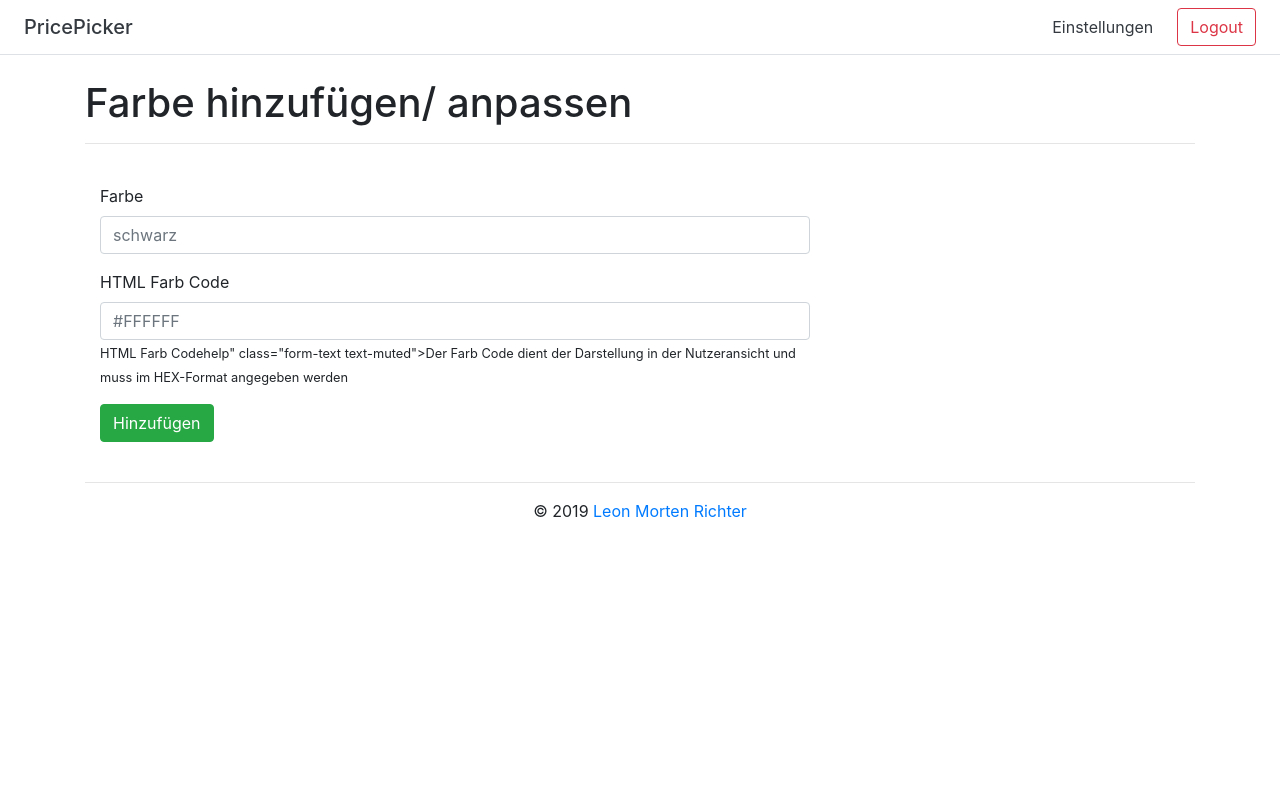
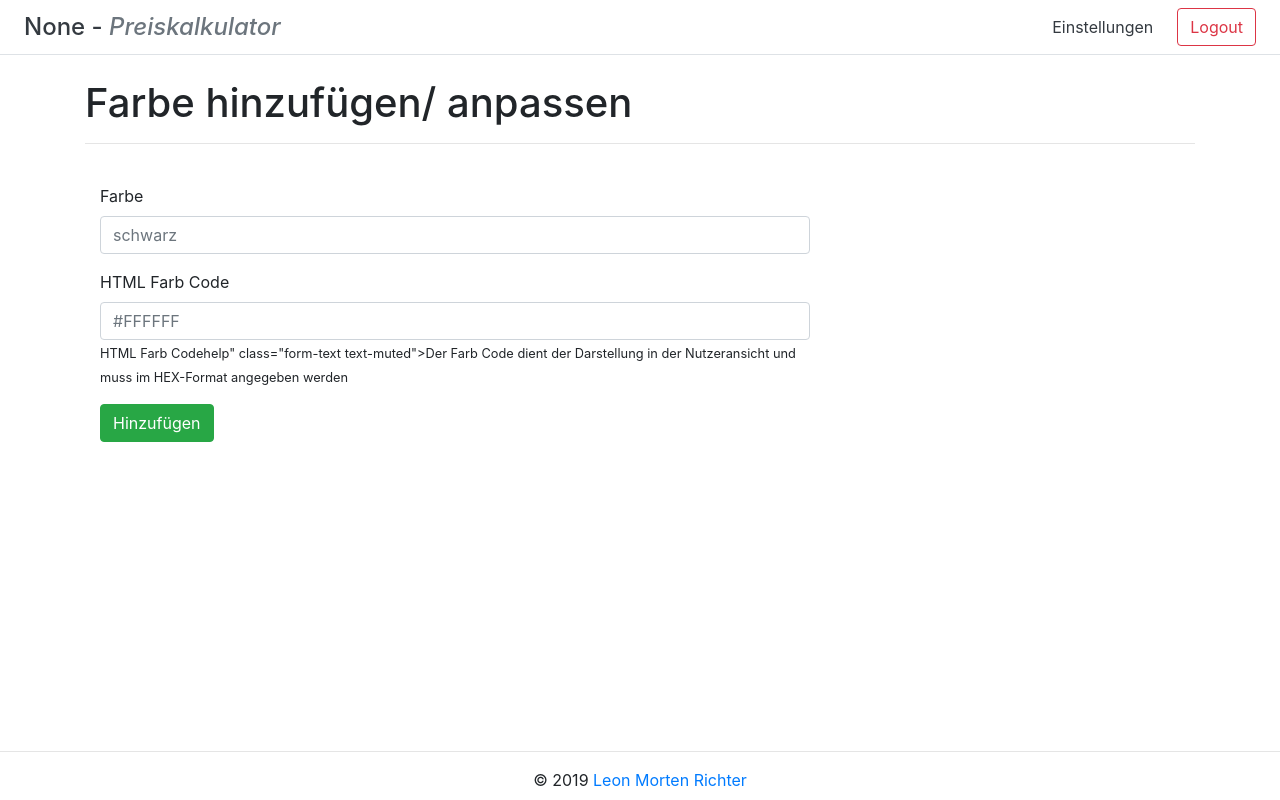
Before and after one commit to M0r13n/price_picker, a Flask app: page /admin/color/add in a window 1280 px wide. Run offline with Flask 2, Linux system fonts and the light colour scheme; a user stored in the database is signed in; parts of the project's set-up code (start-up, migrations or seed data) failed here and were passed over; some libraries are stand-ins or nearby versions.

Commit message:
minor tweaks

```diff
--- a/assets/static/main.css
+++ b/assets/static/main.css
@@ -1,8 +1,11 @@
 /* General Style */
 .footer {
-    position: relative;
-    margin-top: -150px; /* negative value of footer height */
-    height: 150px;
+    position: absolute;
+    bottom:0;
+    width:100%;
+    margin-top: 75px;
+    margin-bottom: 10px;
+    height: 75px;
     clear: both;
     padding-top: 20px;
 }
--- a/config.py
+++ b/config.py
@@ -11,7 +11,7 @@ if os.path.exists(dotenv_path):
 class BaseConfig(object):
     """Base configuration."""
 
-    APP_NAME = os.getenv("APP_NAME", "Price Picker")
+    APP_NAME = os.getenv("APP_NAME")
     BRAND_NAME = os.getenv("BRAND_NAME", "")
     DEBUG_TB_ENABLED = False
     SECRET_KEY = os.getenv("SECRET_KEY", "supersecret")
--- a/price_picker/templates/_base.html
+++ b/price_picker/templates/_base.html
@@ -11,7 +11,7 @@
     <!-- styles -->
     <link rel="stylesheet" href="https://stackpath.bootstrapcdn.com/bootstrap/4.3.1/css/bootstrap.min.css"
           integrity="sha384-ggOyR0iXCbMQv3Xipma34MD+dH/1fQ784/j6cY/iJTQUOhcWr7x9JvoRxT2MZw1T" crossorigin="anonymous">
-    <link href="{{ url_for('static', filename='main.css') }}?v=1.0.4" rel="stylesheet" media="screen">
+    <link href="{{ url_for('static', filename='main.css') }}?v=1.0.5" rel="stylesheet" media="screen">
     <link href="{{ url_for('static', filename='devices.min.css') }}?v=1.0.0" rel="stylesheet" media="screen">
     {# for various custom styles #}
     {% block css %}{% endblock %}
--- a/price_picker/templates/footer.html
+++ b/price_picker/templates/footer.html
@@ -1,4 +1,4 @@
-<footer class="container">
+<footer class="footer">
     <hr>
     <!--<p class="float-right"><a href="#">Datenschutz</a>&middot; <a href="#">AGB</a>&middot; <a href="#">Impressum</a></p>-->
     <p class="text-center">&copy; 2019 <a href="http://www.leonmortenrichter.de">Leon Morten Richter</a></p>
--- a/price_picker/templates/header.html
+++ b/price_picker/templates/header.html
@@ -1,14 +1,13 @@
 {% if config['SHOW_HEADER'] %}
     <div class="d-flex flex-column flex-md-row align-items-center p-2 px-md-4 mb-4 bg-white border-bottom box-shadow">
-        <h5 class="my-0 mr-md-auto d-sm-block"><a href="{{ url_for('main.home') }}" class="text-dark">PricePicker</a></h5>
+        <h4 class="my-0 mr-md-auto d-sm-block"><a href="{{ url_for('main.home') }}" class="text-dark">{{ config['APP_NAME'] }} -
+            <i class="text-muted">Preiskalkulator</i></a></h4>
         <nav class="my-2 my-md-0 mr-md-3">
             {% if current_user.is_authenticated %}
                 <a class="p-2 text-dark" href="{{ url_for('admin.dashboard') }}">Einstellungen</a>{% endif %}
         </nav>
         {% if current_user.is_authenticated %}
             <a class="btn btn-outline-danger d-none d-sm-block" href="{{ url_for('main.logout') }}">Logout</a>
-        {% else %}
-            <a class="btn btn-outline-primary d-none d-sm-block" href="{{ url_for('main.login') }}">Login</a>
         {% endif %}
     </div>
 {% else %}
```
